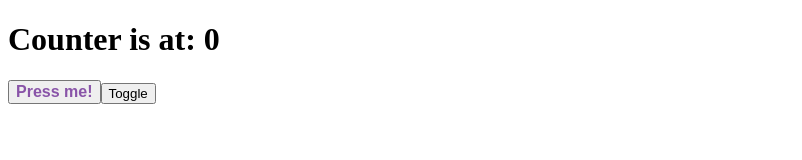
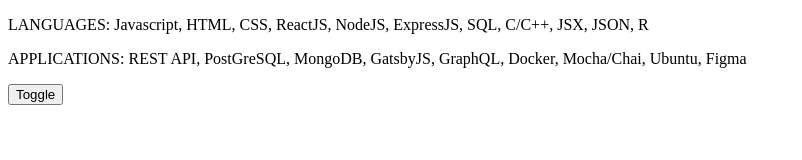
Before and after one commit to williamdjting/personal-website, a Gatsby site: page /toggleShow in a window 1280 px wide. Shown: the whole page, without its empty margins (0-802 px from the left). Built offline with nearby package versions, Linux system fonts and the light colour scheme; Gatsby itself is replaced by a stand-in of ours.

Commit message:
added language / app to the toggle element

```diff
--- a/src/pages/toggleShow.js
+++ b/src/pages/toggleShow.js
@@ -24,8 +24,10 @@
 
     return (
     <>
+        <p>LANGUAGES: Javascript, HTML, CSS, ReactJS, NodeJS, ExpressJS, SQL, C/C++, JSX, JSON, R</p>
 
-      <Counter/>
+        <p>APPLICATIONS: REST API, PostGreSQL, MongoDB, GatsbyJS, GraphQL, Docker, Mocha/Chai, Ubuntu, Figma</p>
+      {/* <Counter/> */}
       <button onClick={handleClick}>Toggle</button>
     </>
   );
```
